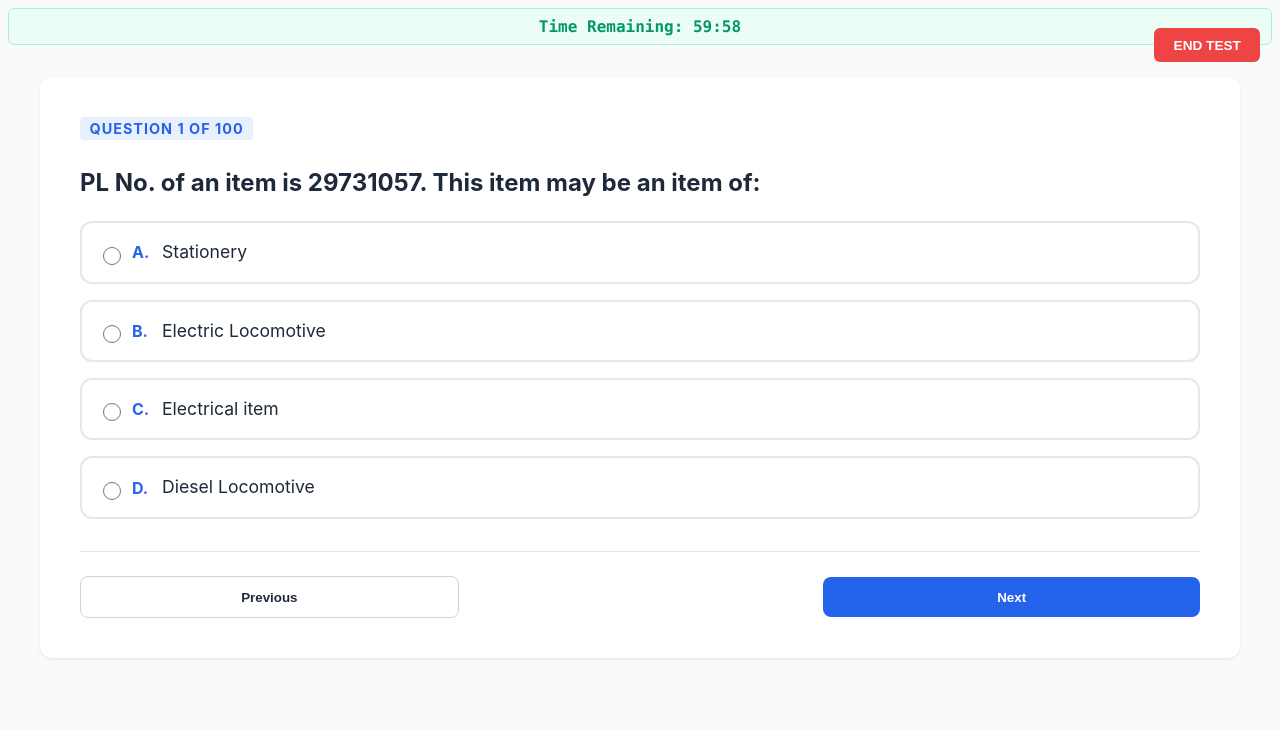
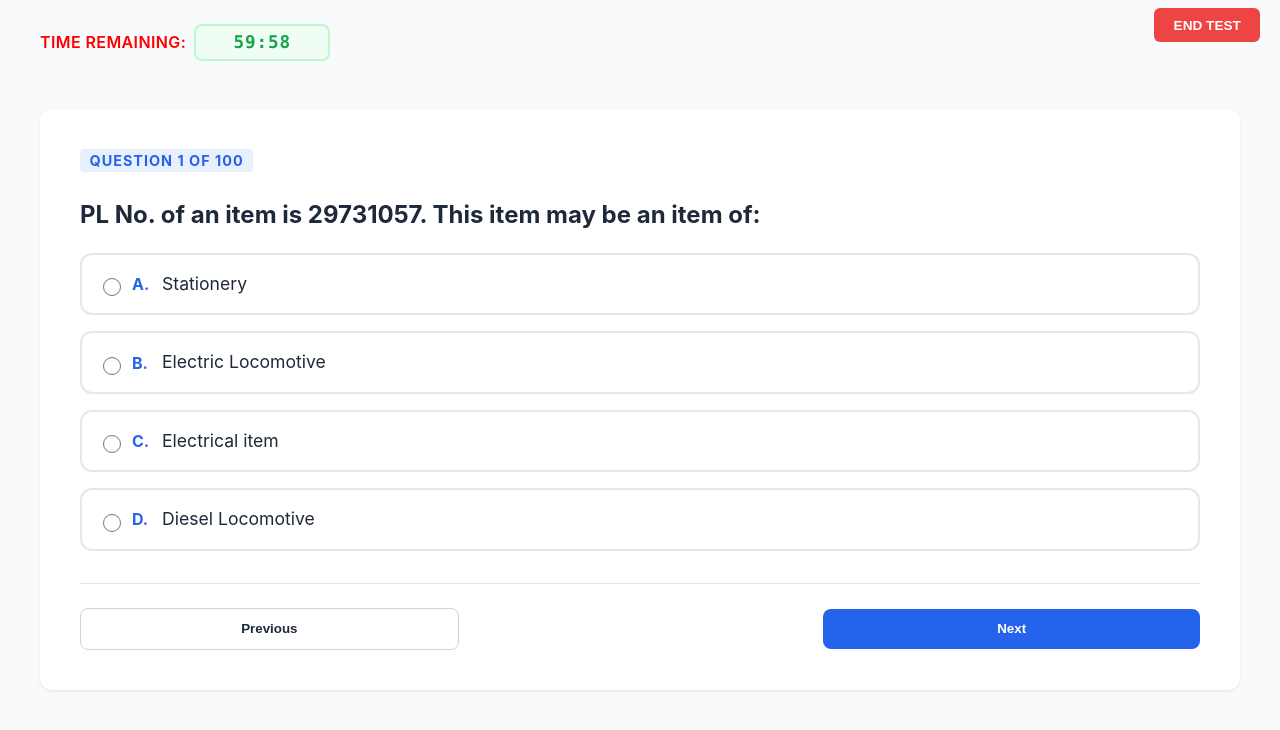
Before and after one commit to VasanthKumar017/OpenExamSim, a website built with Vite: page index.html in a window 1280 px wide. Both pictures are taken after a click on the button "Start Exam". Built offline with nearby package versions, Linux system fonts and the light colour scheme.

Commit message:
Fixed timer defect - optimized

```diff
--- a/index.html
+++ b/index.html
@@ -17,11 +17,11 @@
         </div>
        </div>
 
-      <header class="exam-header">
-        <!-- <div class="logo">OpenExamSim</div> -->
-        <div id="timer" class="timer">Time Remaining: --:--</div>
-        <button id="end-test-btn" class="end-test-btn">End Test</button>
-      </header>
+        <header class="exam-header">
+            <span class="timer-label">Time Remaining:</span>
+            <div id="timer-display" class="timer">00:00</div>
+            <button id="end-test-btn" class="end-test-btn">End Test</button>
+        </header>
 
       <main class="exam-layout">
         <!-- <aside class="question-nav">
--- a/src/components/ResultsRenderer.ts
+++ b/src/components/ResultsRenderer.ts
@@ -1,18 +1,13 @@
-import { ExamEngine } from '../core/engine'; // We need the engine type now
+import { ExamEngine } from '../core/engine';
 
 export class ResultsRenderer {
     private container: HTMLElement;
 
-    constructor() {
-        this.container = document.getElementById('app')!;
+    constructor(container: HTMLElement) {
+        this.container = container;
     }
 
-    /**
-     * Renders the final performance report.
-     * Logic is now outsourced to the engine for consistency.
-     */
     public render(engine: ExamEngine) {
-        // 1. Get the centralized math from the engine
         const { score, total, percentage } = engine.calculateScore();
         const questions = engine.getQuestions();
         const userAnswers = engine.getState().answers;
@@ -23,7 +18,7 @@ export class ResultsRenderer {
                     <h1>Performance Report</h1>
                     <div class="score-badge">${score} / ${total}</div>
                     <p class="percentage">${percentage}%</p>
-                    <button onclick="window.location.reload()" class="restart-btn">Try Again</button>
+                    <button id="restart-exam-btn" class="restart-btn">Try Again</button>
                 </div>
 
                 <div class="review-list">
@@ -37,21 +32,14 @@ export class ResultsRenderer {
                                     <strong>Question ${index + 1}</strong>
                                     <span class="status-icon">${isCorrect ? '✔' : '✘'}</span>
                                 </div>
-
                                 <p class="q-text">${q.text}</p>
-
                                 <div class="ans-comparison">
-                                    <div class="ans-box your-ans-box ${!isCorrect ? 'wrong' : ''}">
+                                    <div class="ans-box">
                                         <label>Your Choice</label>
-                                        <p>
-                                            ${userAnsIndex !== undefined
-                                                ? q.options[userAnsIndex as number]
-                                                : '<span class="skipped">Skipped</span>'}
-                                        </p>
+                                        <p>${userAnsIndex !== undefined ? q.options[userAnsIndex as number] : '<em>Skipped</em>'}</p>
                                     </div>
-
                                     ${!isCorrect ? `
-                                        <div class="ans-box correct-ans-box">
+                                        <div class="ans-box correct">
                                             <label>Correct Answer</label>
                                             <p>${q.options[q.correctAnswer]}</p>
                                         </div>
@@ -63,5 +51,9 @@ export class ResultsRenderer {
                 </div>
             </div>
         `;
+
+        this.container.querySelector('#restart-exam-btn')?.addEventListener('click', () => {
+            window.location.reload();
+        });
     }
 }
--- a/src/components/Timer.ts
+++ b/src/components/Timer.ts
@@ -1,64 +1,53 @@
 export class Timer {
     private timeLeft: number;
-    private totalTime: number;
-    private intervalId: number | null = null;
-    private element: HTMLElement | null = null;
+    private timerId: number | null = null;
+    private displayElement: HTMLElement | null | undefined;
     private onTimeUp: () => void;
 
-    // Corrected: Only ONE constructor implementation
-    constructor(durationSeconds: number, onTimeUp: () => void, startTime?: number) {
-        this.totalTime = durationSeconds;
-        // Uses startTime from localStorage if it exists, otherwise starts from the beginning
-        this.timeLeft = startTime !== undefined ? startTime : durationSeconds;
+    constructor(
+        duration: number,
+        onTimeUp: () => void,
+        initialSeconds?: number,
+        displayElement?: HTMLElement | null
+    ) {
+        this.timeLeft = initialSeconds !== undefined ? initialSeconds : duration;
         this.onTimeUp = onTimeUp;
-        this.element = document.getElementById('timer');
-
-        // Update display immediately so the user doesn't see "00:00" while waiting
+        this.displayElement = displayElement;
         this.updateDisplay();
     }
 
     public start() {
-        if (!this.element) return;
-        if (this.intervalId) return; // Prevent multiple timers from running at once
-
-        this.element.classList.add('timer-normal');
-        this.updateDisplay();
-
-        this.intervalId = window.setInterval(() => {
+        if (this.timerId) return;
+        this.timerId = window.setInterval(() => {
             this.timeLeft--;
             this.updateDisplay();
-
-            if (this.timeLeft <= 0) {
-                this.stop();
-                this.onTimeUp();
-            }
+            if (this.timeLeft <= 0) this.stop();
         }, 1000);
     }
 
     public stop() {
-        if (this.intervalId) {
-            clearInterval(this.intervalId);
-            this.intervalId = null;
-        }
+        if (this.timerId) clearInterval(this.timerId);
+        if (this.timeLeft <= 0) this.onTimeUp();
     }
 
-    public getTimeLeft(): number {
-        return this.timeLeft;
-    }
+    public getTimeLeft() { return this.timeLeft; }
 
     private updateDisplay() {
-        if (!this.element) return;
+        if (this.displayElement) {
+            const minutes = Math.floor(this.timeLeft / 60);
+            const seconds = this.timeLeft % 60;
 
-        const mins = Math.floor(this.timeLeft / 60);
-        const secs = this.timeLeft % 60;
-        const timeString = `${mins}:${secs.toString().padStart(2, '0')}`;
-        this.element.innerText = `Time Remaining: ${timeString}`;
+            // Only update the numbers
+            this.displayElement.innerText = `${minutes}:${seconds.toString().padStart(2, '0')}`;
 
-        const threshold = this.totalTime * 0.1;
-
-        if (this.timeLeft <= threshold) {
-            this.element.classList.remove('timer-normal');
-            this.element.classList.add('timer-low');
+            // Handle warning states based on your professional SCSS classes
+            if (this.timeLeft < 300) { // Less than 5 minutes
+                this.displayElement.classList.add('timer-low');
+                this.displayElement.classList.remove('timer-normal');
+            } else {
+                this.displayElement.classList.add('timer-normal');
+                this.displayElement.classList.remove('timer-low');
+            }
         }
     }
 }
--- a/src/main.ts
+++ b/src/main.ts
@@ -8,52 +8,61 @@ import { ResultsRenderer } from './components/ResultsRenderer';
 import { Timer } from './components/Timer';
 
 async function startApp() {
+    // 1. SELECT DOM ELEMENTS (Dependency Gathering)
+    // Only main.ts is allowed to "know" about these specific IDs
     const appContainer = document.querySelector<HTMLDivElement>('#app')!;
     const startScreen = document.getElementById('start-screen')!;
     const startBtn = document.getElementById('start-btn')!;
     const endTestBtn = document.getElementById('end-test-btn') as HTMLButtonElement;
+    const timerDisplay = document.getElementById('timer-display'); // For the Timer component
+    const qCounter = document.getElementById('q-counter'); // For the UI counter
 
     try {
-        // 1. Setup Core
+        // 2. INITIALIZE CORE
         const questions = await fetchExamData();
         const engine = new ExamEngine(questions);
         const renderer = new QuestionRenderer();
-        const resultsView = new ResultsRenderer();
 
-        // 2. Load Session
+        // 3. INJECT DEPENDENCIES
+        // We pass the appContainer directly to the ResultsRenderer
+        const resultsView = new ResultsRenderer(appContainer);
+
         const saved = SessionManager.load();
-        if (saved) {
-            if (saved.engineState) engine.loadState(saved.engineState);
-            startScreen.classList.add('hidden');
+        if (saved && saved.engineState) {
+            engine.loadState(saved.engineState);
         }
 
-        // 3. Setup Timer
-        const examTimer = new Timer(3600, () => finishExam(), saved?.timeLeft);
+        // We pass the timerDisplay element directly to the Timer
+        const examTimer = new Timer(
+            3600,
+            () => finishExam(),
+            saved?.timeLeft,
+            timerDisplay
+        );
 
-        // 4. Centralized UI Updater
+        // 4. UI ORCHESTRATION
         const updateUI = () => {
             const state = engine.getState();
             renderer.render(engine.getCurrentQuestion(), state.answers[state.currentIdx]);
 
-            const counter = document.getElementById('q-counter');
-            if (counter) counter.innerText = `Question ${state.currentIdx + 1} of ${state.total}`;
+            if (qCounter) {
+                qCounter.innerText = `Question ${state.currentIdx + 1} of ${state.total}`;
+            }
 
             window.dispatchEvent(new Event('refresh-nav'));
         };
 
-        // 5. Define Finish Logic
         const finishExam = () => {
             examTimer.stop();
             SessionManager.clear();
             resultsView.render(engine);
 
-            // UI Clean up
             if (endTestBtn) endTestBtn.style.display = 'none';
             const controls = document.querySelector('.controls') as HTMLElement;
             if (controls) controls.style.display = 'none';
         };
 
-        // --- THE MISSING FIX: Attach the event listener ---
+        // 5. EVENT WIRING
         if (endTestBtn) {
             endTestBtn.addEventListener('click', () => {
                 if (confirm("Are you sure you want to end the test and see your results?")) {
@@ -62,10 +71,9 @@ async function startApp() {
             });
         }
 
-        // 6. Connect Events
         startBtn.addEventListener('click', () => {
             startScreen.classList.add('hidden');
-            if (endTestBtn) endTestBtn.style.display = 'block'; // Show button on start
+            if (endTestBtn) endTestBtn.style.display = 'block';
             examTimer.start();
             updateUI();
             SessionManager.startHeartbeat(engine, examTimer);
@@ -82,9 +90,10 @@ async function startApp() {
             SessionManager.save(engine, examTimer);
         }, finishExam);
 
-        // Bootstrap if resuming
+        // 6. BOOTSTRAP (If Resuming)
         if (saved) {
-            if (endTestBtn) endTestBtn.style.display = 'block'; // Show button on resume
+            startScreen.classList.add('hidden');
+            if (endTestBtn) endTestBtn.style.display = 'block';
             examTimer.start();
             updateUI();
             SessionManager.startHeartbeat(engine, examTimer);
@@ -92,6 +101,7 @@ async function startApp() {
 
     } catch (error) {
         appContainer.innerHTML = `<div class="error"><h1>Error loading exam</h1></div>`;
+        console.error(error);
     }
 }
 
--- a/src/styles/UI/_timer.scss
+++ b/src/styles/UI/_timer.scss
@@ -1,32 +1,81 @@
-.timer {
-  font-family: 'Monaco', 'Consolas', monospace;
-  font-weight: 600;
-  background: #f1f5f9;
-  padding: 0.5rem 1rem;
-  border-radius: 6px;
-  transition: all 0.3s ease;
-  color: #475569;
-  border: 1px solid #e2e8f0;
-  min-width: 200px;
-  text-align: center;
+.exam-header {
+    display: flex;
+    align-items: center;
+    justify-content: flex-start;
+    padding: 1rem 2rem;
 
-  &.timer-normal {
-    color: #059669;      // Professional Green
-    background: #ecfdf5; // Very light green bg
-    border-color: #a7f3d0;
-  }
+    // Group the label and the timer together
+    .timer-group {
+        display: flex;
+        align-items: center;
+        gap: 12px;
+    }
 
-  // Blinking red effect for low time
-  &.timer-low {
-    color: #dc2626;      // Professional Red
-    background: #fef2f2; // Very light red bg
-    border-color: #fecaca;
-    animation: blink 1s infinite;
-  }
+    .timer-label {
+        font-size: 1rem;
+        font-weight: 600;
+        color: #ff0000;
+        text-transform: uppercase;
+    }
 }
 
-@keyframes pulse {
-  0% { opacity: 1; }
-  50% { opacity: 0.8; }
-  100% { opacity: 1; }
-}
+    .timer {
+      /* Layout & Sizing */
+      display: inline-flex;
+      align-items: center;
+      justify-content: center;
+      min-width: 100px;
+      padding: 0.4rem 1rem;
+      border-radius: 8px;
+
+      /* Typography */
+      font-family: 'Monaco', 'Consolas', 'Courier New', monospace;
+      font-size: 1.1rem;
+      font-weight: 700;
+      letter-spacing: 0.05em;
+
+      /* Transitions */
+      transition: all 0.3s cubic-bezier(0.4, 0, 0.2, 1);
+      border: 2px solid transparent;
+
+      /* Default / Normal State (Green) */
+      &.timer-normal {
+        background-color: #f0fdf4; // Very light green
+        color: #16a34a;            // Strong green text
+        border-color: #bbf7d0;     // Soft green border
+      }
+
+      /* Warning State (Red + Animation) */
+      &.timer-low {
+        background-color: #fef2f2; // Very light red
+        color: #dc2626;            // Strong red text
+        border-color: #fecaca;     // Soft red border
+        animation: pulse-border 1.5s infinite;
+      }
+    }
+
+    /* Label styling to sit next to it */
+    .timer-label {
+      font-size: 0.8rem;
+      font-weight: 600;
+      color: #64748b;
+      text-transform: uppercase;
+      letter-spacing: 0.025em;
+      margin-right: 8px;
+    }
+
+    /* Subtle attention-grabbing animation for the final minutes */
+    @keyframes pulse-border {
+      0% {
+        transform: scale(1);
+        box-shadow: 0 0 0 0 rgba(220, 38, 38, 0.2);
+      }
+      50% {
+        transform: scale(1.02);
+        box-shadow: 0 0 0 4px rgba(220, 38, 38, 0.1);
+      }
+      100% {
+        transform: scale(1);
+        box-shadow: 0 0 0 0 rgba(220, 38, 38, 0);
+      }
+    }
```
